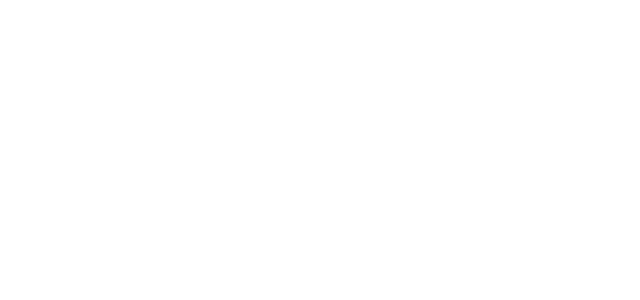
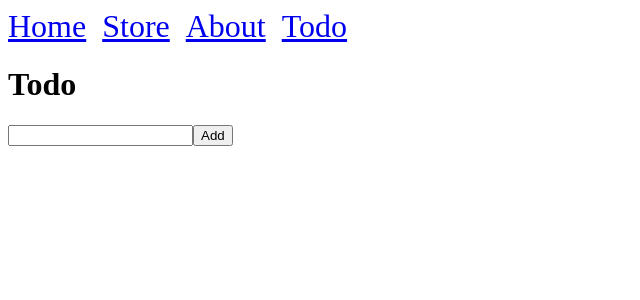
Before and after one commit to bobbyDeepak1415/debugging_01, a React (Vite) app: page /todo in a window 1280 px wide. Before the commit this address had no page. Shown: the top 300 px of the page, without its empty margins (0-640 px from the left). Built offline with nearby package versions, Linux system fonts and the light colour scheme.

Commit message:
debugging

```diff
--- a/src/App.tsx
+++ b/src/App.tsx
@@ -3,6 +3,7 @@
 // import Store from "./components/Store";
 import Home from "./components/Home";
 import React from "react";
+// import Todo from "./components/Todo";
 
 const Store = React.lazy(() =>
   import("./components/Store").then((module) => {
@@ -11,6 +12,13 @@
     };
   })
 );
+
+
+const Todo=React.lazy(()=>import('./components/Todo').then((module)=>{
+  return{
+    default:module.default
+  }
+}))
 
 console.log("from app");
 
@@ -24,6 +32,7 @@
           <Route path="/" element={<Home item={item} />}></Route>
           <Route path="/about" element={<About />}></Route>
           <Route path="/store" element={<Store />}></Route>
+          <Route path="/todo" element={<Todo />}></Route>
         </Route>
       </Routes>
     </>
@@ -40,6 +49,7 @@
         <Link to="/">Home</Link>
         <Link to="/store">Store</Link>
         <Link to="/about">About</Link>
+        <Link to="/todo">Todo</Link>
       </nav>
 
       <Outlet />
--- a/src/components/Store.tsx
+++ b/src/components/Store.tsx
@@ -15,4 +15,3 @@
     </div>
   );
 };
-.
--- /dev/null
+++ b/src/components/Todo.tsx
@@ -0,0 +1,25 @@
+// import React from 'react'
+
+import { useState } from "react";
+
+function Todo() {
+
+
+    const [item,setItem]=useState("")
+
+    const handleClick=()=>{
+
+    }
+
+  return (
+    <div>
+      <h1>Todo</h1>
+
+<input value={item} onChange={(e)=>setItem(e.target.value)}></input>
+<button onClick={handleClick}>Add</button>
+
+    </div>
+  );
+}
+
+export default Todo;
```
